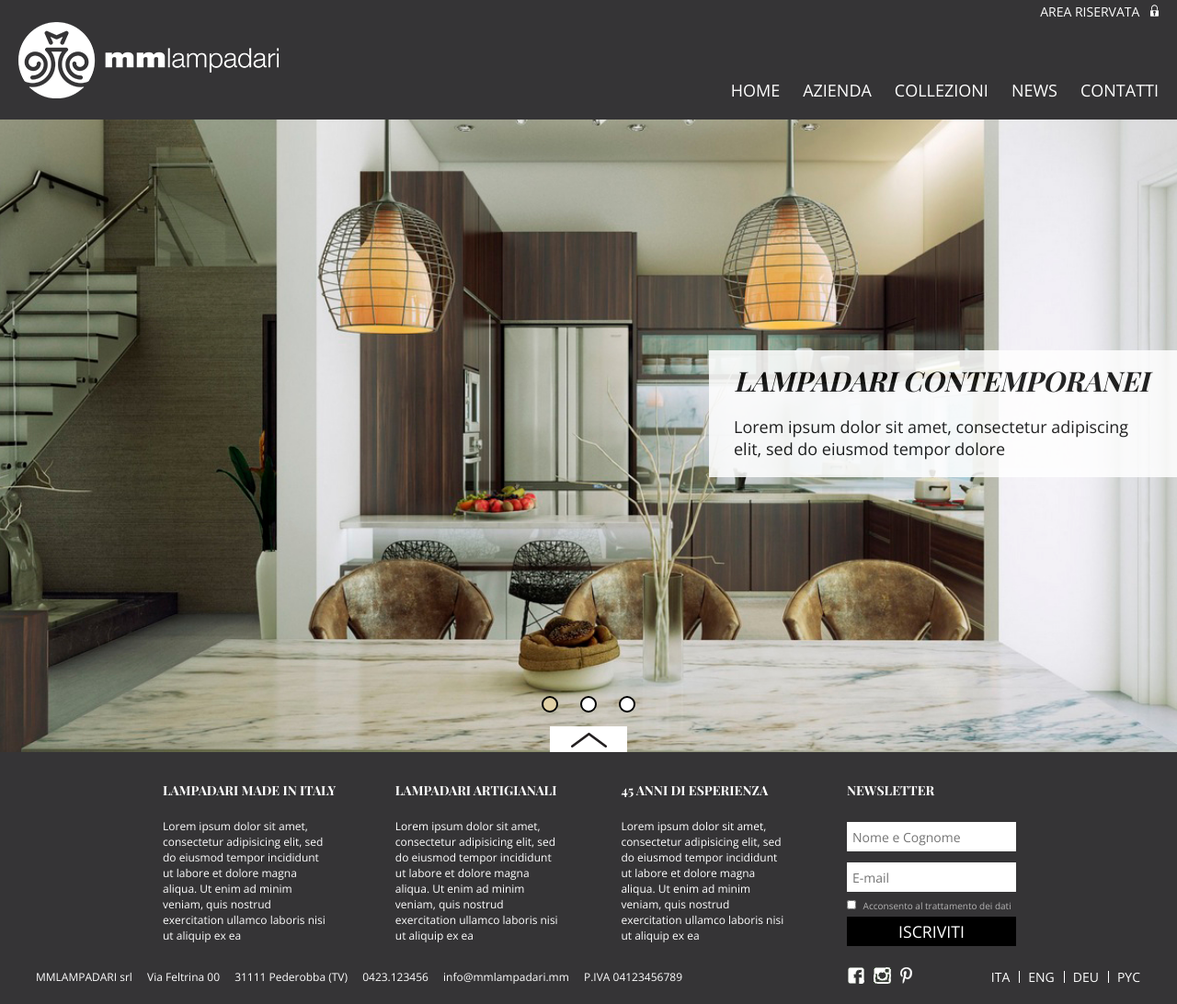
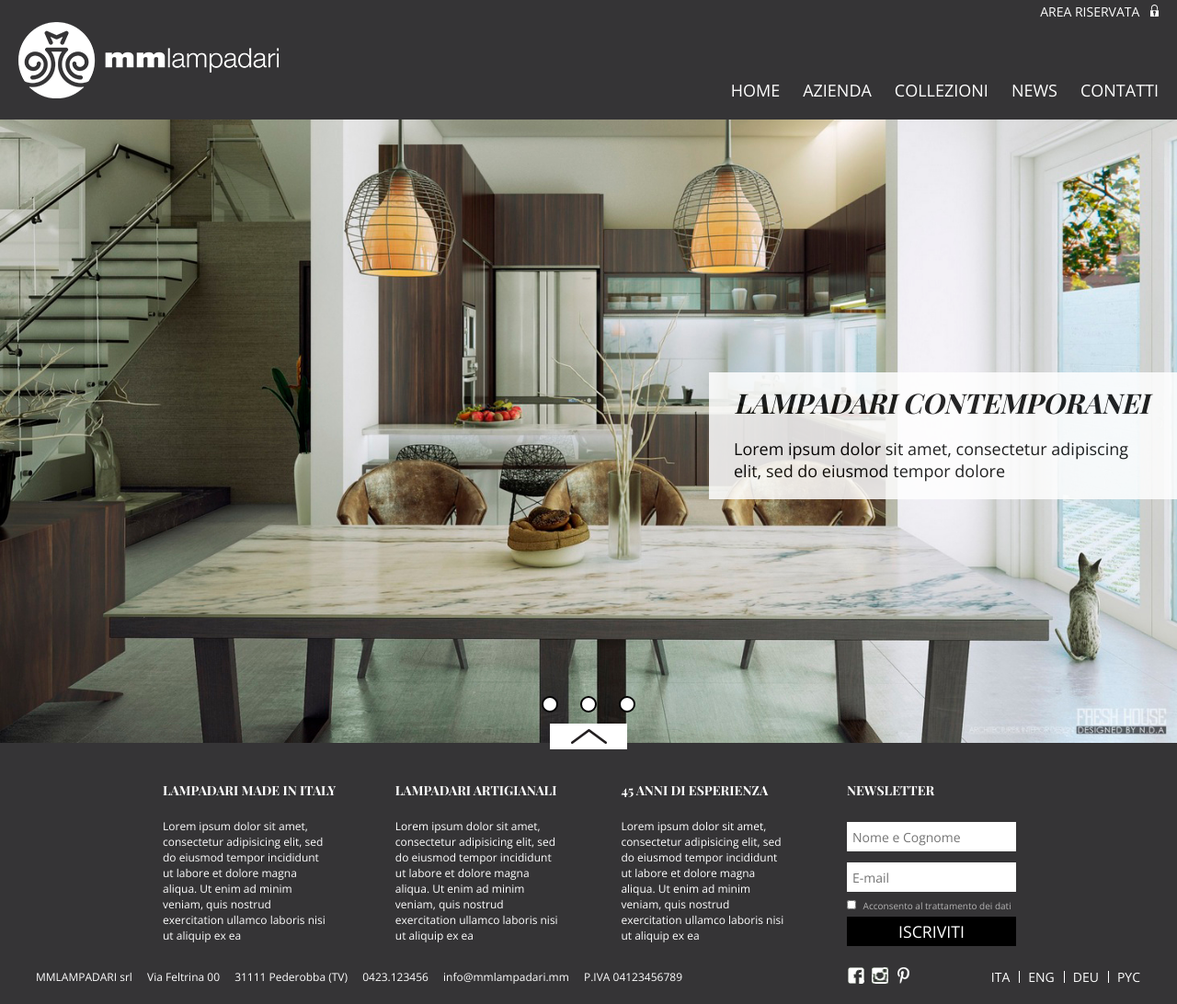
Before and after one commit to YuriyPonomarev224/testwork_adci, a website: page src/index.html in a window 1280 px wide. Shown: the whole page at 92% size. Drawn offline with nearby package versions, Linux system fonts and the light colour scheme; a web font is replaced by a local one.

Commit message:
Added a description to the slider, fixed decorative images, changed tags for interactive elements
Each slide has its own description and it is in the middle of the slide vertically.

Fixed decorative images, moved to a separate folder and correctly inserted into the markup

buttons in forms are replaced with inputs and the required types are selected

```diff
--- a/src/index.html
+++ b/src/index.html
@@ -13,27 +13,31 @@
 <body>
     <main>
         <header class="header">
-            <div class="header__logo"><a href="#" class="header__logo_ling"><img src="icons/logo_2782.png" alt="logo"
+            <div class="header__logo"><a href="#" class="header__logo_ling"><img src="img/logo_2782.png" alt="logo"
                         class="header__logo_img"></a></div>
             <div class="header__wrapper">
                 <div class="header__modal" id="Header_Modal_Btn">
                     <div class="header__modal_text">AREA RISERVATA</div>
-                    <img src="icons/riservata_icon.svg" alt="RISERVATA" class="header__modal_icon">
+                    <a class="header__modal_icon"></a>
                 </div>
                 <nav class="header__menu">
                     <ul class="header__menu_list">
                         <li class="header__menu_list_item"><a href="#" class="header__menu_link">HOME</a></li>
-                        <li class="header__menu_list_item"><a href="#" class="header__menu_link header__dropdown">AZIENDA</a>
+                        <li class="header__menu_list_item"><a href="#"
+                                class="header__menu_link header__dropdown">AZIENDA</a>
                             <div class="header__dropdown_content">
                                 <div class="header__dropdown_item"><a class="header__dropdown_link" href="#">STORIA</a>
                                 </div>
-                                <div class="header__dropdown_item"><a class="header__dropdown_link" href="#">MM DESIGN</a>
+                                <div class="header__dropdown_item"><a class="header__dropdown_link" href="#">MM
+                                        DESIGN</a>
                                 </div>
-                                <div class="header__dropdown_item"><a class="header__dropdown_link" href="#">DESIGNER</a>
+                                <div class="header__dropdown_item"><a class="header__dropdown_link"
+                                        href="#">DESIGNER</a>
                                 </div>
                                 <div class="header__dropdown_item"><a class="header__dropdown_link"
                                         href="#">CERTIFICAZIONI</a></div>
-                            </div></li>
+                            </div>
+                        </li>
                         <li class="header__menu_list_item"><a href="#" class="header__menu_link">COLLEZIONI</a></li>
                         <li class="header__menu_list_item"><a href="#" class="header__menu_link">NEWS</a></li>
                         <li class="header__menu_list_item"><a href="#" class="header__menu_link">CONTATTI</a></li>
@@ -44,48 +48,65 @@
 
         <div class="home">
             <div class="slider">
-                <input class="slider__inputs" type="radio" name="kadoves" id="slaid1" checked>
-                <input class="slider__inputs" type="radio" name="kadoves" id="slaid2">
-                <input class="slider__inputs" type="radio" name="kadoves" id="slaid3">
-
-                <div class="slider__kadoves">
-                    <label class="slider__kadoves_labels" for="slaid1"></label>
-                    <label class="slider__kadoves_labels" for="slaid2"></label>
-                    <label class="slider__kadoves_labels" for="slaid3"></label>
+                <div class="slider__item">
+                    <img src="img/img1.jpg" alt="Первый слайд">
+                    <div class="slider__item_text">
+                        <div class="slider__item_text_h2">Lampadari contemporanei</div>
+                        <div class="slider__item_text_p">Lorem ipsum dolor sit amet, consectetur adipiscing elit, sed do
+                            eiusmod tempor
+                            dolore</div>
+                    </div>
                 </div>
 
-                <div class="slider__content">
-                    <div class="slider__item">
-                        <img class="slider__item_img" src="img/img1.jpg" alt="image1" />
-                        <img class="slider__item_img" src="img/img2.jpg" alt="image2" />
-                        <img class="slider__item_img" src="img/img3.jpg" alt="image3" />
+                <div class="slider__item">
+                    <img src="img/img2.jpg" alt="Второй слайд">
+                    <div class="slider__item_text">
+                        <div class="slider__item_text_h2">Второй слайд</div>
+                        <div class="slider__item_text_p">Lorem ipsum dolor sit amet, consectetur adipiscing elit, sed do
+                            eiusmod tempor
+                            dolore</div>
                     </div>
                 </div>
+
+                <div class="slider__item">
+                    <img src="img/img3.jpg" alt="Третий слайд">
+                    <div class="slider__item_text">
+                        <div class="slider__item_text_h2">Третий слайд</div>
+                        <div class="slider__item_text_p">Lorem ipsum dolor sit amet, consectetur adipiscing elit, sed do
+                            eiusmod tempor
+                            dolore</div>
+                    </div>
+                </div>
+
+
             </div>
-            <div class="home__text">
-                <div class="home__text_h2">Lampadari contemporanei</div>
-                <div class="home__text_p">Lorem ipsum dolor sit amet, consectetur adipiscing elit, sed do eiusmod tempor
-                    dolore</div>
+
+            <div class="slider__dots">
+                <span class="slider__dots_item" onclick="currentSlide(1)"></span>
+                <span class="slider__dots_item" onclick="currentSlide(2)"></span>
+                <span class="slider__dots_item" onclick="currentSlide(3)"></span>
             </div>
             <div class="box">
-                <button id="box_btn" class="box__btn"><img class="box__btn_img"
-                        src="icons/freccia.png" alt="click"></button>
+                <button id="box_btn" class="box__btn"></button>
                 <div id="box_content" class="box__wrapper">
                     <div class="box__item1">
                         <div class="box__item1_h">Stai pensando ad un progetto?</div>
-                        <div class="box__item1_p">Lorem ipsum dolor sit amet, consectetur adipiscing elit, sed do eiusmod
+                        <div class="box__item1_p">Lorem ipsum dolor sit amet, consectetur adipiscing elit, sed do
+                            eiusmod
                             tempor dolore</div>
                         <a href="#" class="box__item1_link">Approfondisci</a>
                     </div>
                     <div class="box__item2">
                         <div class="box__item2_h">Vi aspettiamo alla fiera Euroluce</div>
-                        <div class="box__item2_p">Lorem ipsum dolor sit amet, consectetur adipiscing elit, sed do eiusmod
+                        <div class="box__item2_p">Lorem ipsum dolor sit amet, consectetur adipiscing elit, sed do
+                            eiusmod
                             tempor dolore</div>
                         <a href="#" class="box__item2_link">Approfondisci</a>
                     </div>
                     <div class="box__item3">
                         <div class="box__item3_h">Scopri la nuova collezione</div>
-                        <div class="box__item3_p">Lorem ipsum dolor sit amet, consectetur adipiscing elit, sed do eiusmod
+                        <div class="box__item3_p">Lorem ipsum dolor sit amet, consectetur adipiscing elit, sed do
+                            eiusmod
                             tempor dolore</div>
                         <a href="#" class="box__item3_link">Approfondisci</a>
                     </div>
@@ -96,7 +117,7 @@
             <div class="modalbox__wrapper">
                 <div class="modalbox__text">
                     <p class="modalbox__text_h">AREA RISERVATA</p>
-                    <img src="icons/modal_exit.svg" alt="Exit" class="modalbox__img" id="Modal_Exit">
+                    <div src="icons/modal_exit.svg" class="modalbox__img" id="Modal_Exit"></div>
                 </div>
                 <div class="modalbox__form">
                     <div class="modalbox__form_accedi">
@@ -106,7 +127,7 @@
                                 type="email">
                             <input class="modalbox__form_inputs_accedi" name="password" required placeholder="Password"
                                 type="password">
-                            <button class="modalbox__form_btn">ACCEDI</button>
+                            <input type="submit" value="ACCEDI" class="modalbox__form_btn"></input>
                             <a href="#" class="modalbox__form_link">Password dimenticata</a>
                         </form>
                     </div>
@@ -130,7 +151,7 @@
                                     value="News">
                                 Mi iscrivo alla Newsletter
                             </label>
-                            <button class="modalbox__form_btn">ISCRIVITI</button>
+                            <input type="submit" value="ISCRIVITI" class="modalbox__form_btn"></input>
                         </form>
                     </div>
                 </div>
@@ -168,7 +189,7 @@
                             value="Processing of data">
                         Acconsento al trattamento dei dati
                     </label>
-                    <button class="footer__wrapper_form_btn">ISCRIVITI</button>
+                    <input type="submit" value="ISCRIVITI" class="footer__wrapper_form_btn"></input>
                 </form>
             </div>
         </div>
@@ -178,16 +199,14 @@
                 <div class="footer__subtext_title_item">Via Feltrina 00</div>
                 <div class="footer__subtext_title_item">31111 Pederobba (TV)</div>
                 <div class="footer__subtext_title_item"> 0423.123456</div>
-                <div class="footer__subtext_title_item"><a href="mailto:info@mmlampadari.mm" class="footer__subtext_title_link">info@mmlampadari.mm</a></div>
+                <div class="footer__subtext_title_item"><a href="mailto:info@mmlampadari.mm"
+                        class="footer__subtext_title_link">info@mmlampadari.mm</a></div>
                 <div class="footer__subtext_title_item">P.IVA 04123456789</div>
             </div>
             <div class="footer__subtext_icons">
-                <a href="#" class="footer__subtext_icons_links"><img
-                        src="icons/facebook_icon.png" alt="Facebook" class="footer__img"></a>
-                <a href="#" class="footer__subtext_icons_links"><img src="icons/instagram_icon.png" alt="Instagram"
-                        class="footer__img"></a>
-                <a href="#" class="footer__subtext_icons_links"><img src="icons/prin_icon.png" alt="P"
-                        class="footer__img"></a>
+                <a href="#" class="footer__subtext_icons_links footer__subtext_icons_fb"></a>
+                <a href="#" class="footer__subtext_icons_links footer__subtext_icons_inst"></a>
+                <a href="#" class="footer__subtext_icons_links footer__subtext_icons_pst"></a>
             </div>
             <div class="footer__subtext_lng">
                 <div class="footer__subtext_lng_ul">
@@ -200,6 +219,7 @@
         </div>
     </footer>
     <script src="js/script.js"></script>
+    <script src="js/slider.js"></script>
 </body>
 
 
--- /dev/null
+++ b/src/js/slider.js
@@ -0,0 +1,31 @@
+var slideIndex = 1;
+showSlides(slideIndex);
+
+
+
+
+function currentSlide(n) {
+    showSlides(slideIndex = n);}
+
+
+
+function showSlides(n) {
+    var i;
+    var slides = document.getElementsByClassName("slider__item");
+    var dots = document.getElementsByClassName("slider__dots_item");
+
+    if (n > slides.length) {
+      slideIndex = 1
+    }
+    if (n < 1) {
+        slideIndex = slides.length
+    }
+    for (i = 0; i < slides.length; i++) {
+        slides[i].style.display = "none";
+    }
+    for (i = 0; i < dots.length; i++) {
+        dots[i].className = dots[i].className.replace(" active", "");
+    }
+    slides[slideIndex - 1].style.display = "block";
+    dots[slideIndex - 1].className += " active";
+}
--- a/src/sass/blocks/_box.scss
+++ b/src/sass/blocks/_box.scss
@@ -18,6 +18,9 @@
         height: 28px;
         background-color: #ffffff;
         border: none;
+        background-image: url(../../icons/freccia.png);
+        background-repeat:no-repeat;
+        background-position:center;
         &:hover {
             cursor: pointer;
         }
--- a/src/sass/blocks/_footer.scss
+++ b/src/sass/blocks/_footer.scss
@@ -162,6 +162,9 @@
             justify-content: space-between;
             &_links {
                 height: 18px;
+                width: 18px;
+                background-repeat: no-repeat;
+                background-position: center;
                 &:hover {
                     background-color:#e2d1a65d;
                     border-radius: 20px;
@@ -169,6 +172,18 @@
                 &:active {
                     background-color:red;
                 }
+
+            }
+
+            &_fb {
+                background-image: url(../../icons/facebook_icon.png);
+            }
+            &_inst {
+                background-image: url(../../icons/instagram_icon.png);
+            }
+            &_pst {
+                background-image: url(../../icons/prin_icon.png);
+
             }
         }
     }
--- a/src/sass/blocks/_header.scss
+++ b/src/sass/blocks/_header.scss
@@ -34,8 +34,12 @@
     margin-right: 8px;
   }
   &__modal_icon {
+    display: inline-block;
     width: 9px;
     height: 13px;
+    background-image: url(../../icons/riservata_icon.svg);
+    background-position:center;
+    background-size: cover;
   }
   &__menu {
     position: relative;
--- a/src/sass/blocks/_home.scss
+++ b/src/sass/blocks/_home.scss
@@ -1,32 +1,4 @@
 .home {
     position: relative;
     overflow: hidden;
-    &__text {
-        box-sizing:border-box;
-        position: absolute;
-        width: 509px;
-        min-height: 138px;
-        opacity: 0.85;
-        background-color:$a;
-        top: 251px;
-        right: 0px;
-        padding: 16px 24px 19px 27px;
-        &_h2 {
-            font-family: 'Playfair Display';
-            font-size: 30px;
-            font-weight: 700;
-            font-style: italic;
-            text-transform: uppercase;
-            color: #020202;
-        }
-        &_p {
-            font-family: 'Open Sans';
-            font-size: 18px;
-            line-height: 24px;
-            font-weight: 400;
-            color: #000000;
-            max-width: 450px;
-            margin-top: 20px;
-        }
-    }
 }
--- a/src/sass/blocks/_modalbox.scss
+++ b/src/sass/blocks/_modalbox.scss
@@ -41,6 +41,8 @@
         position: absolute;
         top: 13px;
         right: 18px;
+        background-image: url(../../icons/modal_exit.svg);
+        background-size: cover;
         &:hover {
             cursor: pointer;
         }
--- a/src/sass/blocks/_slider.scss
+++ b/src/sass/blocks/_slider.scss
@@ -1,69 +1,88 @@
 .slider {
+    max-width: 100%;
     position: relative;
-
-    margin: 0 auto;
-
-    &__inputs {
-        display: none;
+    height: 86vh;
+    margin: auto;
+    &__item {
+        -webkit-animation-name: fade;
+        -webkit-animation-duration: 1.5s;
+        animation-name: fade;
+        animation-duration: 1.5s;
+        img {
+            object-fit: cover;
+            width: 100%;
+            height: 139%;
+            object-position: 39% -99px;
+            flex-shrink: 0;
+        }
+        &_text {
+            position: absolute;
+            box-sizing:border-box;
+            width: 509px;
+            min-height: 138px;
+            opacity: 0.85;
+            background-color:$a;
+            padding: 16px 24px 19px 27px;
+            top: 50%;
+            right: 0;
+            transform: translate(0, -50%);
+            &_h2 {
+                font-family: 'Playfair Display';
+                font-size: 30px;
+                font-weight: 700;
+                font-style: italic;
+                text-transform: uppercase;
+                color: #020202;
+            }
+            &_p {
+                font-family: 'Open Sans';
+                font-size: 18px;
+                line-height: 24px;
+                font-weight: 400;
+                color: #000000;
+                max-width: 450px;
+                margin-top: 20px;
+            }
+        }
     }
 
-    &__kadoves {
+    &__dots {
         position: absolute;
         left: 0;
         bottom: 39px;
         text-align: center;
         width: 100%;
         z-index: 1;
-
-        &_labels {
+        &_item {
+            cursor: pointer;
+            height: 14px;
+            width: 14px;
+            margin: 0 10px;
+            background-color: $a;
+            border-radius: 50%;
             display: inline-block;
-            width: 14px;
-            height: 14px;
-            cursor: pointer;
-            margin: 0 10px;
-
-            border-radius: 50%;
-            border: 2px solid #000000;
-            background-color: $a;
-
+            transition: background-color ;
+            border: 2px solid black;
+            &:hover {
+                background-color: #e2d1a6;
+            }
         }
     }
-    #slaid1:checked~.slider__kadoves label[for="slaid1"] {
-        background-color: #e2d1a6;
-        }
-    #slaid2:checked~.slider__kadoves label[for="slaid2"] {
-        background-color: #e2d1a6;
-        }
-    #slaid3:checked~.slider__kadoves label[for="slaid3"] {
-        background-color: #e2d1a6;
-        }
+}
+@-webkit-keyframes fade {
+    from {
+        opacity: .4
+    }
+    to {
+        opacity: 1
+    }
+}
 
-    &__content {
-        overflow: hidden;
+@keyframes fade {
+    from {
+        opacity: .4
     }
-
-    &__item {
-        display: flex;
-        width: 100%;
-        height: 86vh;
-        transition: all 0.5s;
-        &_img {
-            width: 100%;
-            height: 139%;
-            object-fit: cover;
-            object-position: 39% -99px;
-            flex-shrink: 0;
-        }
+    to {
+        opacity: 1
     }
-    #slaid1:checked~.slider__content .slider__item {
-        transform: translate(0);
-      }
-
-      #slaid2:checked~.slider__content .slider__item {
-        transform: translateX(-100%);
-      }
-
-      #slaid3:checked~.slider__content .slider__item {
-        transform: translateX(-200%);
-      }
 }
```
Also changed, not shown: src/css/style.min.css, src/icons/LOGO.svg (deleted), src/img/logo_2782.png (renamed from src/icons/logo_2782.png).
